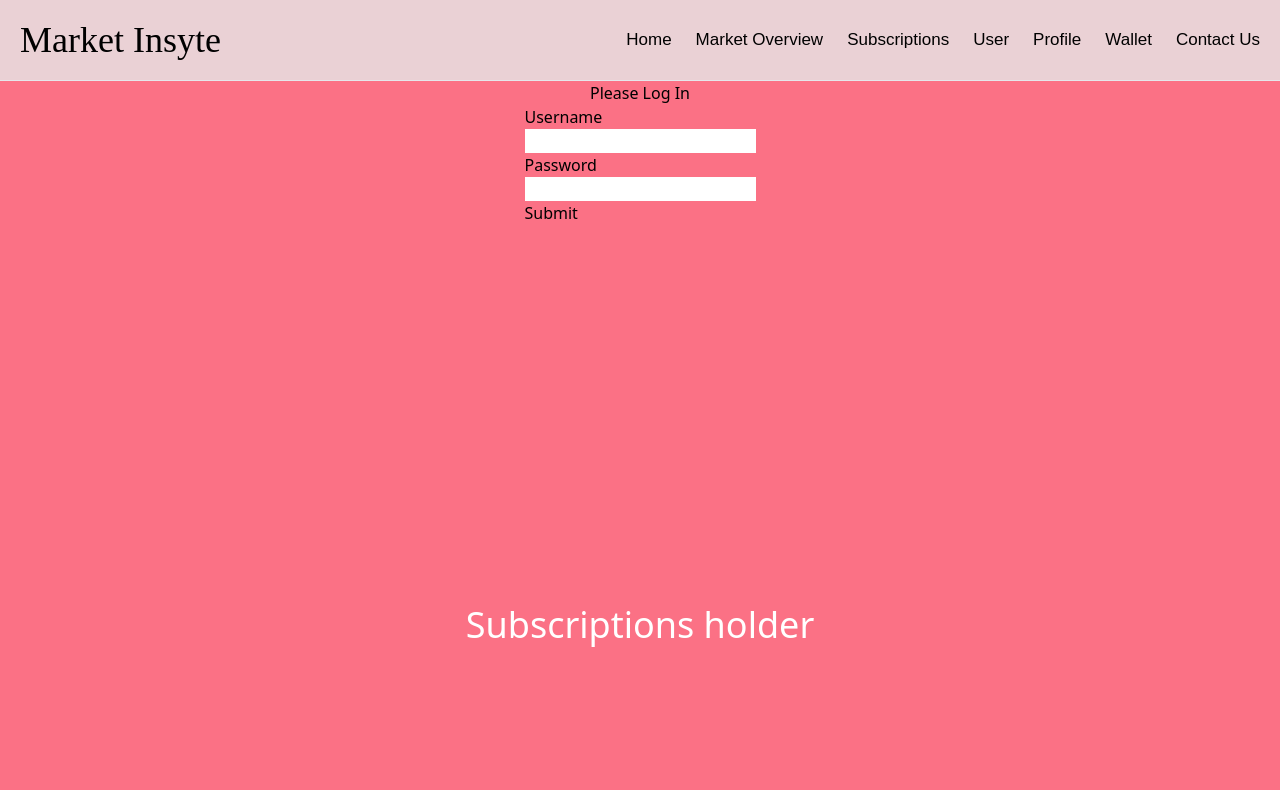
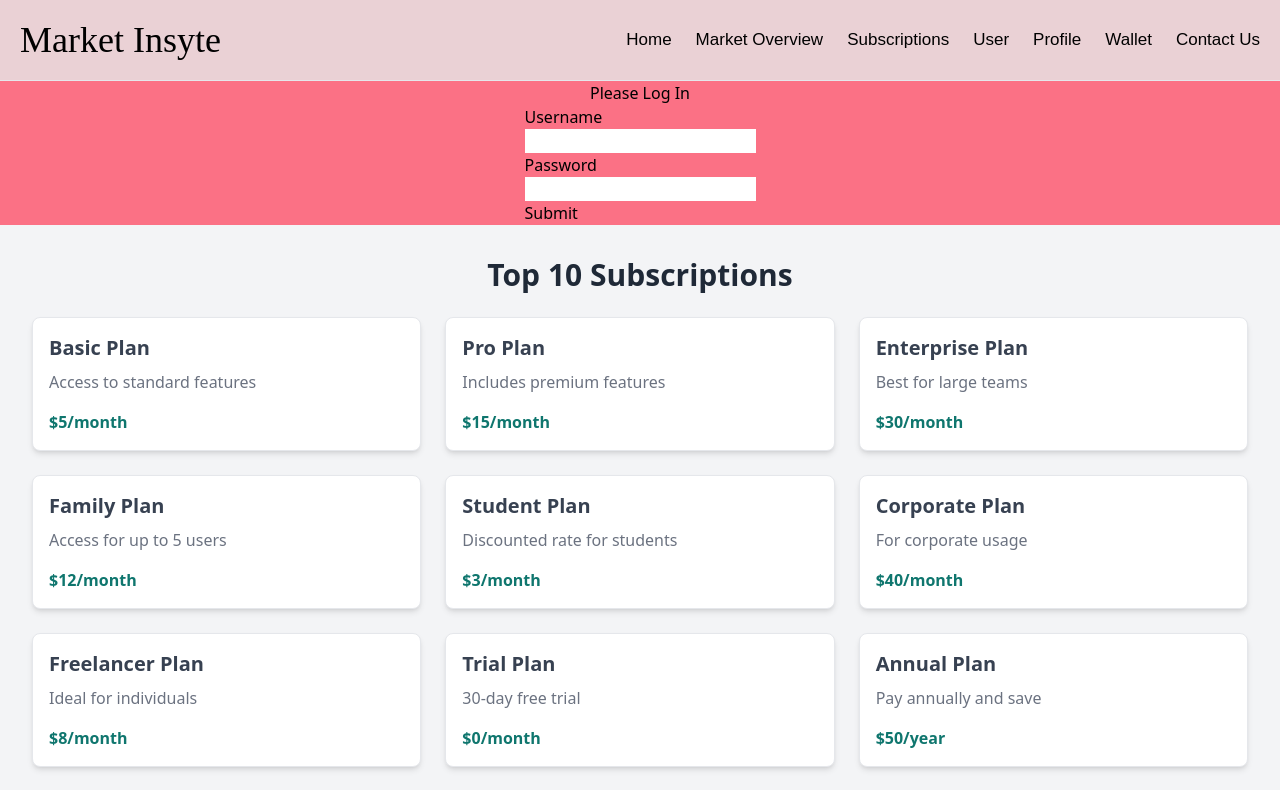
Before and after one commit to yaramala143/IS7000Fall2024, a React (Create React App) app: page /subscription in a window 1280 px wide. Shown: the top 790 px of the page. Built offline with nearby package versions, Linux system fonts and the light colour scheme.

Commit message:
Subscription Component

```diff
--- a/src/pages/subscription/Subscription.js
+++ b/src/pages/subscription/Subscription.js
@@ -1,11 +1,36 @@
-import React from 'react'
+import React from 'react';
 
 function Subscription() {
+  // Dummy data for top 10 subscriptions
+  const subscriptions = [
+    { id: 1, name: 'Basic Plan', description: 'Access to standard features', price: '$5/month' },
+    { id: 2, name: 'Pro Plan', description: 'Includes premium features', price: '$15/month' },
+    { id: 3, name: 'Enterprise Plan', description: 'Best for large teams', price: '$30/month' },
+    { id: 4, name: 'Family Plan', description: 'Access for up to 5 users', price: '$12/month' },
+    { id: 5, name: 'Student Plan', description: 'Discounted rate for students', price: '$3/month' },
+    { id: 6, name: 'Corporate Plan', description: 'For corporate usage', price: '$40/month' },
+    { id: 7, name: 'Freelancer Plan', description: 'Ideal for individuals', price: '$8/month' },
+    { id: 8, name: 'Trial Plan', description: '30-day free trial', price: '$0/month' },
+    { id: 9, name: 'Annual Plan', description: 'Pay annually and save', price: '$50/year' },
+    { id: 10, name: 'VIP Plan', description: 'All access VIP pass', price: '$100/month' },
+  ];
+
   return (
-    <div className='text-white flex justify-center items-center w-full h-screen'>
-        <h1 className='text-4xl'>Subscriptions holder</h1>
+    <div className="bg-gray-100 p-8">
+      <h2 className="text-3xl font-semibold text-gray-800 mb-6 text-center">Top 10 Subscriptions</h2>
+      <div className="grid grid-cols-1 sm:grid-cols-2 md:grid-cols-3 gap-6">
+        {subscriptions.map((sub) => (
+          <div
+            key={sub.id}
+            className="bg-white p-4 rounded-lg shadow-md hover:shadow-lg transition-shadow border border-gray-200">
+            <h3 className="text-xl font-bold text-gray-700">{sub.name}</h3>
+            <p className="text-gray-500 mt-2">{sub.description}</p>
+            <p className="text-teal-700 font-semibold mt-4">{sub.price}</p>
+          </div>
+        ))}
+      </div>
     </div>
-  )
+  );
 }
 
-export default Subscription
+export default Subscription;
```
